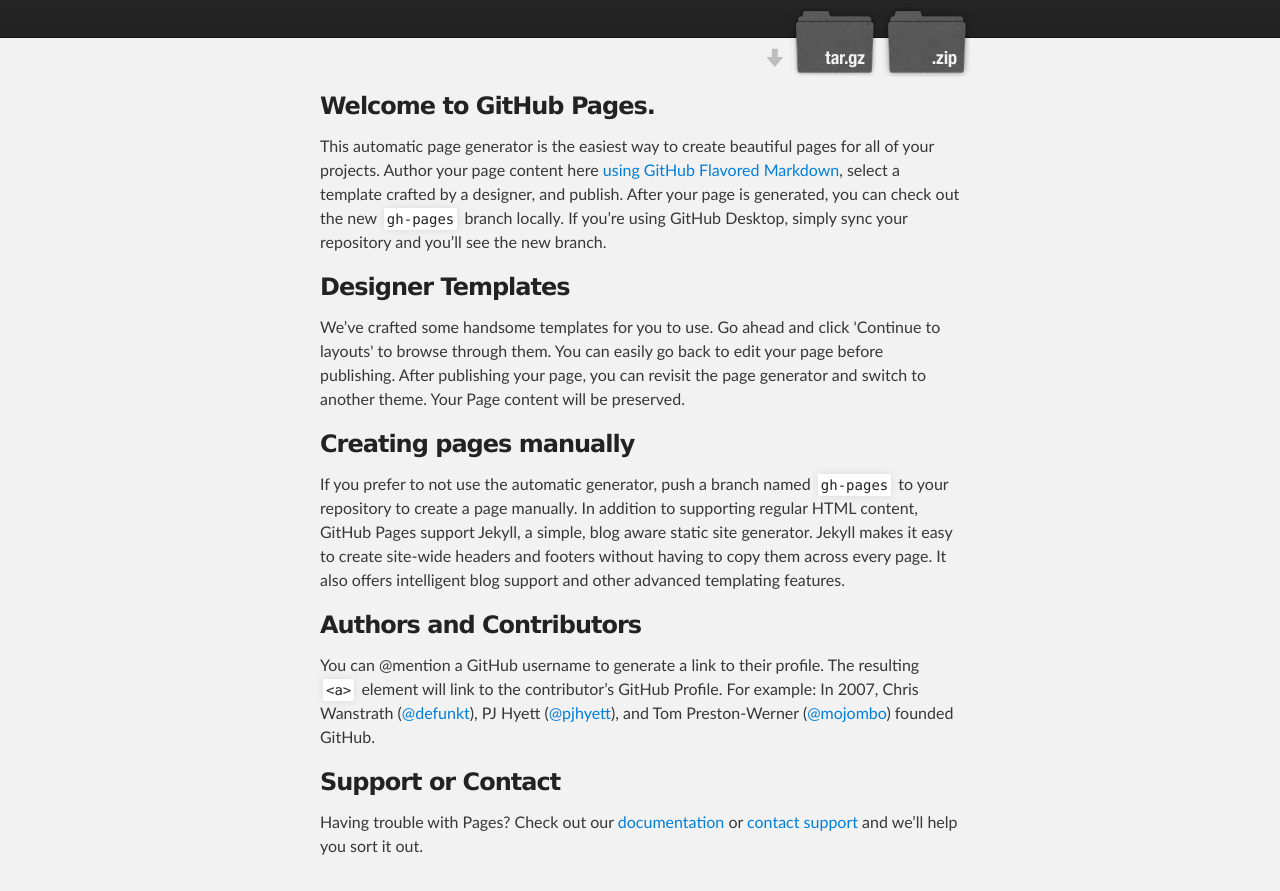
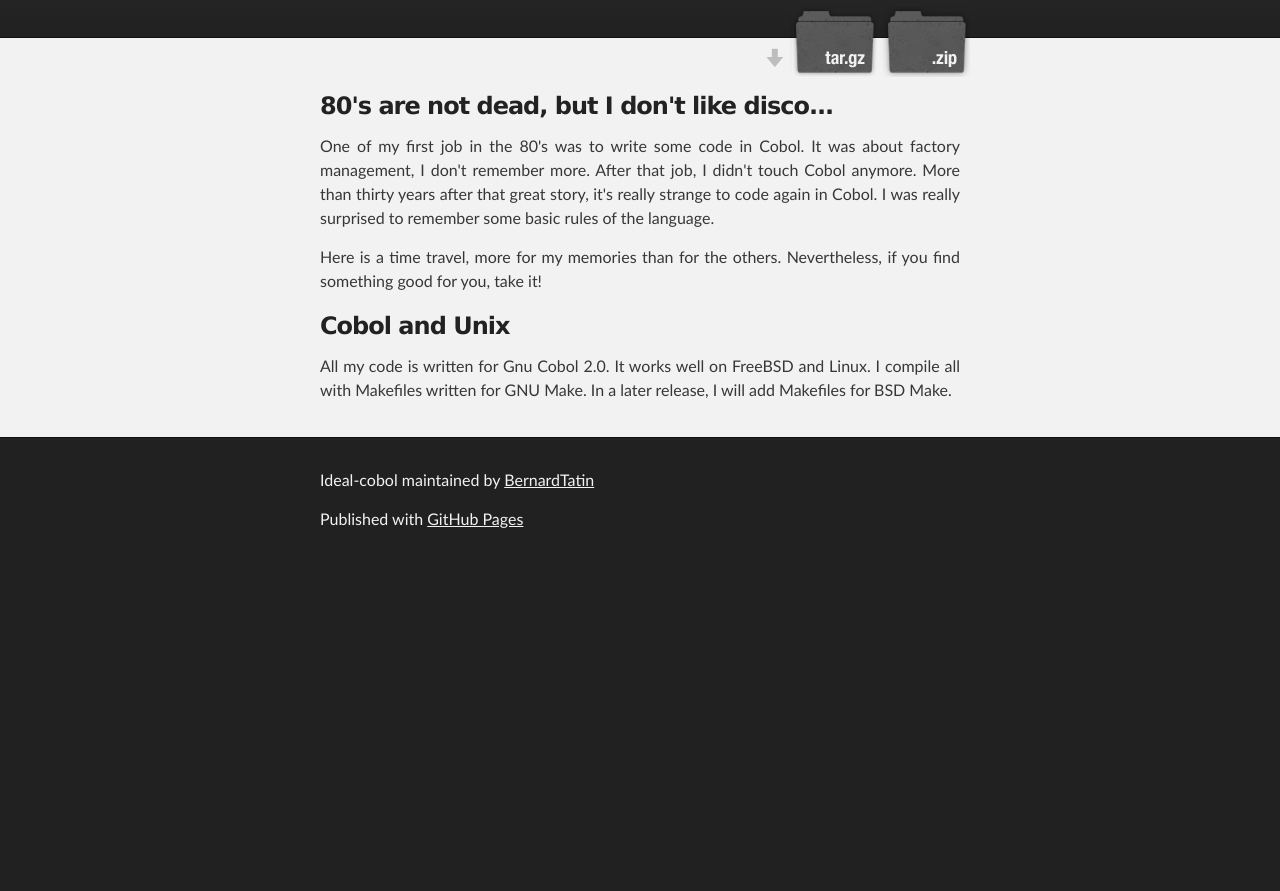
Before and after one commit to BernardTatin/ideal-cobol, a plain HTML site: page index.html in a window 1280 px wide. Shown: the part 172-1063 px from the top of the page. After the commit the page ends 800 px from the top, so only its background shows below. Drawn offline with Linux system fonts and the light colour scheme.

Commit message:
Git IO Pages - total disorder

```diff
--- a/stylesheets/stylesheet.css
+++ b/gitio/stylesheets/stylesheet.css
@@ -423,3 +423,7 @@
   }
 
 }
+
+#main_content.inner p {
+	text-align: justify;
+}
--- a/index.html
+++ b/index.html
@@ -6,7 +6,7 @@
     <meta http-equiv="X-UA-Compatible" content="chrome=1">
     <meta name="description" content="Ideal-cobol : 80&#39;s are not dead, I think...">
 
-    <link rel="stylesheet" type="text/css" media="screen" href="stylesheets/stylesheet.css">
+    <link rel="stylesheet" type="text/css" media="screen" href="gitio/stylesheets/stylesheet.css">
 
     <title>Ideal-cobol</title>
   </head>
@@ -19,7 +19,7 @@
           <a id="forkme_banner" href="https://github.com/BernardTatin/ideal-cobol">View on GitHub</a>
 
           <h1 id="project_title">Ideal-cobol</h1>
-          <h2 id="project_tagline">80&#39;s are not dead, I think...</h2>
+          <h2 id="project_tagline">80&#39;s are not dead, but I don't like disco...</h2>
 
             <section id="downloads">
               <a class="zip_download_link" href="https://github.com/BernardTatin/ideal-cobol/zipball/master">Download this project as a .zip file</a>
@@ -32,29 +32,18 @@
     <div id="main_content_wrap" class="outer">
       <section id="main_content" class="inner">
         <h3>
-<a id="welcome-to-github-pages" class="anchor" href="#welcome-to-github-pages" aria-hidden="true"><span aria-hidden="true" class="octicon octicon-link"></span></a>Welcome to GitHub Pages.</h3>
+<a id="welcome-to-github-pages" class="anchor" href="#welcome-to-github-pages" aria-hidden="true"><span aria-hidden="true" class="octicon octicon-link"></span></a>80's are not dead, but I don't like disco...</h3>
 
-<p>This automatic page generator is the easiest way to create beautiful pages for all of your projects. Author your page content here <a href="https://guides.github.com/features/mastering-markdown/">using GitHub Flavored Markdown</a>, select a template crafted by a designer, and publish. After your page is generated, you can check out the new <code>gh-pages</code> branch locally. If you’re using GitHub Desktop, simply sync your repository and you’ll see the new branch.</p>
+<p>One of my first job in the 80's was to write some code in Cobol. It was about factory management, I don't remember more. After that job, I didn't touch Cobol anymore. More than thirty years after that great story, it's really strange to code again in Cobol. I was really surprised to remember some basic rules of the language. </p>
+
+<p>Here is a time travel, more for my memories than for the others. Nevertheless, if you find something good for you, take it!
 
 <h3>
-<a id="designer-templates" class="anchor" href="#designer-templates" aria-hidden="true"><span aria-hidden="true" class="octicon octicon-link"></span></a>Designer Templates</h3>
+<a id="designer-templates" class="anchor" href="#designer-templates" aria-hidden="true"><span aria-hidden="true" class="octicon octicon-link"></span></a>Cobol and Unix</h3>
 
-<p>We’ve crafted some handsome templates for you to use. Go ahead and click 'Continue to layouts' to browse through them. You can easily go back to edit your page before publishing. After publishing your page, you can revisit the page generator and switch to another theme. Your Page content will be preserved.</p>
+<p>All my code is written for Gnu Cobol 2.0. It works well on FreeBSD and Linux. I compile all with Makefiles written for GNU Make. In a later release, I will add Makefiles for BSD Make.</p>
 
-<h3>
-<a id="creating-pages-manually" class="anchor" href="#creating-pages-manually" aria-hidden="true"><span aria-hidden="true" class="octicon octicon-link"></span></a>Creating pages manually</h3>
 
-<p>If you prefer to not use the automatic generator, push a branch named <code>gh-pages</code> to your repository to create a page manually. In addition to supporting regular HTML content, GitHub Pages support Jekyll, a simple, blog aware static site generator. Jekyll makes it easy to create site-wide headers and footers without having to copy them across every page. It also offers intelligent blog support and other advanced templating features.</p>
-
-<h3>
-<a id="authors-and-contributors" class="anchor" href="#authors-and-contributors" aria-hidden="true"><span aria-hidden="true" class="octicon octicon-link"></span></a>Authors and Contributors</h3>
-
-<p>You can @mention a GitHub username to generate a link to their profile. The resulting <code>&lt;a&gt;</code> element will link to the contributor’s GitHub Profile. For example: In 2007, Chris Wanstrath (<a href="https://github.com/defunkt" class="user-mention">@defunkt</a>), PJ Hyett (<a href="https://github.com/pjhyett" class="user-mention">@pjhyett</a>), and Tom Preston-Werner (<a href="https://github.com/mojombo" class="user-mention">@mojombo</a>) founded GitHub.</p>
-
-<h3>
-<a id="support-or-contact" class="anchor" href="#support-or-contact" aria-hidden="true"><span aria-hidden="true" class="octicon octicon-link"></span></a>Support or Contact</h3>
-
-<p>Having trouble with Pages? Check out our <a href="https://help.github.com/pages">documentation</a> or <a href="https://github.com/contact">contact support</a> and we’ll help you sort it out.</p>
       </section>
     </div>
 
```
Also changed, not shown: gitio/params.json (renamed from params.json, +1 -1 lines), gitio/images/bg_hr.png (renamed from images/bg_hr.png), gitio/images/blacktocat.png (renamed from images/blacktocat.png), gitio/images/icon_download.png (renamed from images/icon_download.png), gitio/images/sprite_download.png (renamed from images/sprite_download.png), gitio/javascripts/main.js (renamed from javascripts/main.js), gitio/stylesheets/github-light.css (renamed from stylesheets/github-light.css), 1 other file.
